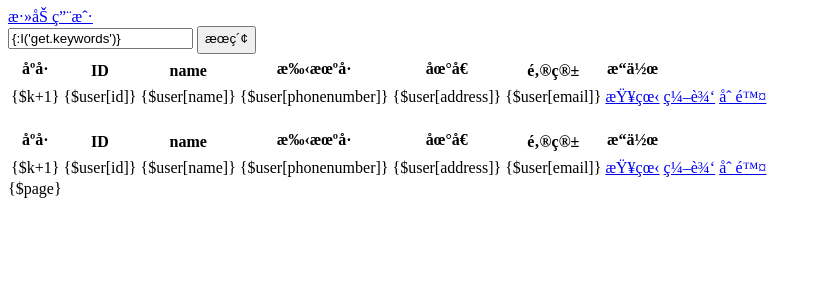
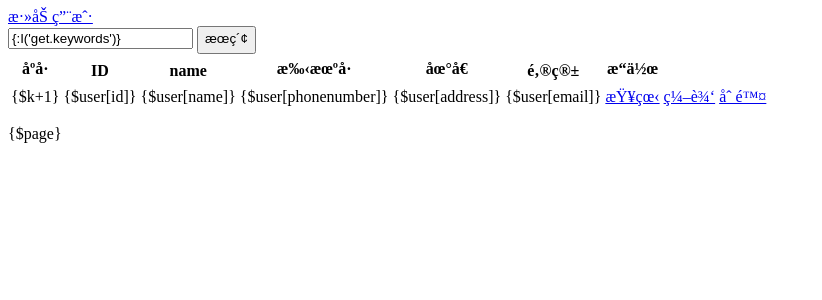
Before and after one commit to callme119/thinkphp-guide, a PHP site: page /DbName/Application/User/View/Index/index.html in a window 1280 px wide. Shown: the top 300 px of the page, without its empty margins (0-822 px from the left). Run offline with PHP 8.4, Linux system fonts and the light colour scheme.

Commit message:
搜索修改

```diff
--- a/Application/Common/Conf/config.php
+++ b/Application/Common/Conf/config.php
@@ -6,7 +6,7 @@ return array(
    	'DB_PREFIX' => 'yunzhi_', // 数据库表前缀
    	'DB_TYPE'   => 'mysqli', // 数据库类型
     'DB_HOST'   => '127.0.0.1',
-    'DB_NAME'   => 'test', // 数据库名performancems
+    'DB_NAME'   => 'wjytest', // 数据库名performancems
     'DB_USER'   => 'root', // 用户名performancems
     'DB_PWD'    => '',  // 密码b2408cac49ed15d67c390dd08a8b0158
     'DB_PORT'   => '3306', // 端口3306);
--- a/Application/User/Controller/IndexController.class.php
+++ b/Application/User/Controller/IndexController.class.php
@@ -14,9 +14,6 @@ class IndexController extends Controller
 
         //获取分页信息
         $page = $UserL->getPageShow();
-
-        //获取搜索结果
-        $search = $UserL->getSearchLists();
 
         //判断异常
         if(count($errors=$UserL->getErrors())!==0)
@@ -35,9 +32,6 @@ class IndexController extends Controller
 
         //传入列表
     	$this->assign('users',$users);
-
-        //传搜索结果
-        $this->assign('search',$search);
 
     	//调用V层
    		$this->display();
--- a/Application/User/View/Index/index.html
+++ b/Application/User/View/Index/index.html
@@ -9,31 +9,6 @@
     </div>
 
 	<table>
-		<tr>
-			<th>序号</th>
-			<th>ID</th>
-			<th>name</th>
-			<th>手机号</th>
-			<th>地址</th>
-			<th>邮箱</th>
-			<th>操作</th>
-		</tr>
-		<foreach name="search" item="user" key="k">
-			<tr>
-				<td>{$k+1}</td>
-				<td>{$user[id]}</td>
-				<td>{$user[name]}</td>
-				<td>{$user[phonenumber]}</td>
-				<td>{$user[address]}</td>
-				<td>{$user[email]}</td>
-				<td><a class="button" href="{:U('detail?id='.$user['id'].'&p='.I('get.p'))}">查看</a></td>
-				<td><a class="button" href="{:U('edit?id='.$user['id'].'&p='.I('get.p'))}">编辑</a></td>
-				<td><a class="button" href="{:U('delete?id='.$user['id'].'&p='.I('get.p'))}">删除</a></td>
-			</tr>
-		</foreach>
-	</table>
-	</form>
-	 <table>
 		<tr>
 			<th>序号</th>
 			<th>ID</th>
@@ -57,4 +32,6 @@
 			</tr>
 		</foreach>
 	</table>
+	</form>
+
 	{$page}
```
Also changed, not shown: Application/User/Logic/UserLogic.class.php (+19 -23 lines).
